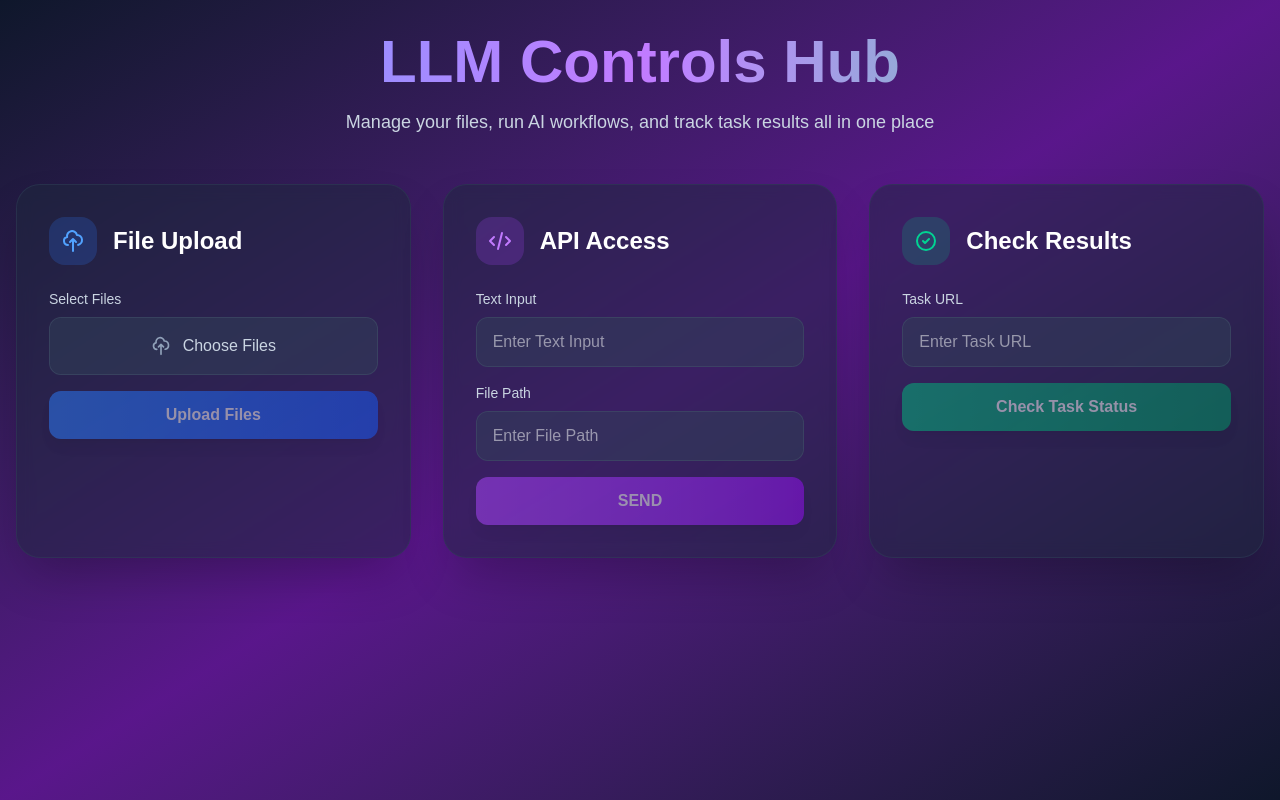
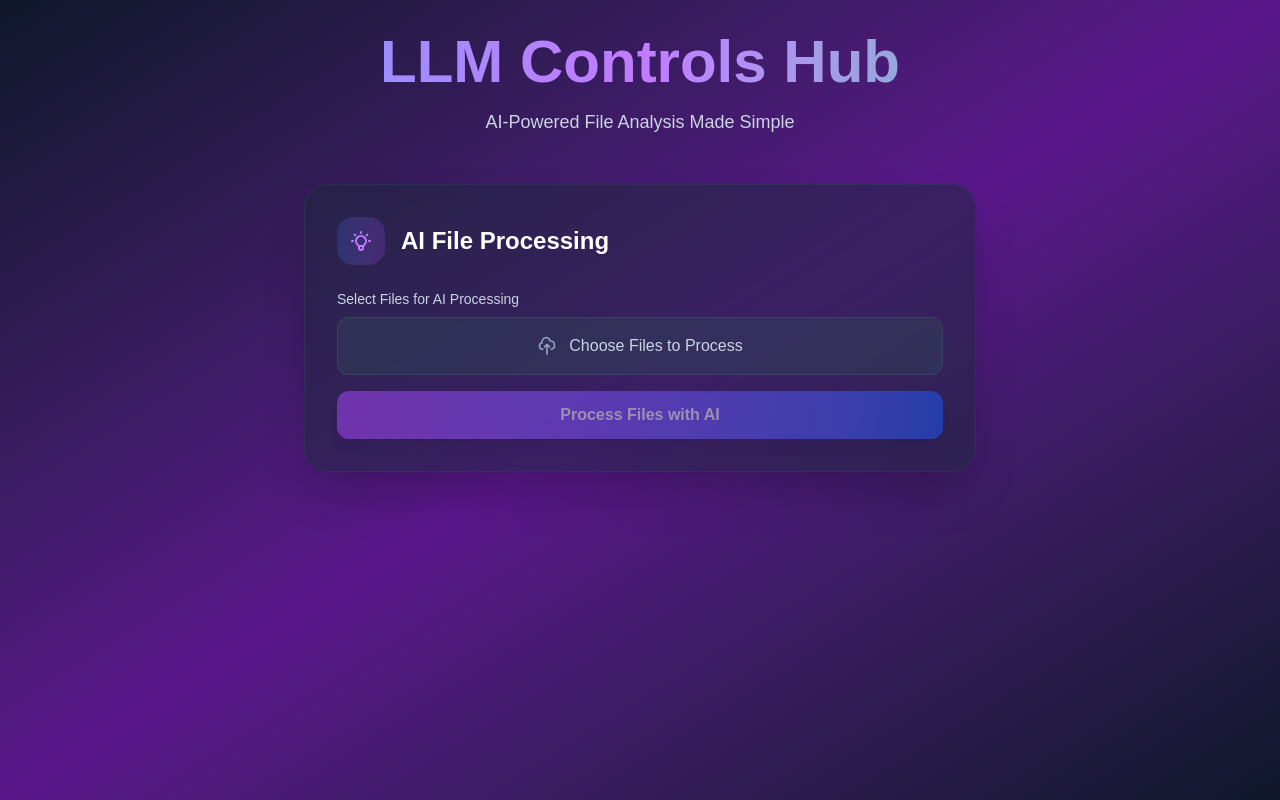
Before and after one commit to siddharth-droid/bulk-upload-ui, a Next.js app: page / in a window 1280 px wide. Built offline with nearby package versions, Linux system fonts and the light colour scheme.

Commit message:
moved to single component

```diff
--- a/app/page.tsx
+++ b/app/page.tsx
@@ -4,23 +4,8 @@ import React, { useState, useRef } from "react";
 
 export default function FileUpload() {
   const [files, setFiles] = useState<File[]>([]);
-  const [uploadResponse, setUploadResponse] = useState<string | null>(null);
-  const [apiResponse, setApiResponse] = useState<string | null>(null);
-  const [uploadLoading, setUploadLoading] = useState(false);
-  const [apiLoading, setApiLoading] = useState(false);
-
-  const [textInput, setTextInput] = useState("");
-  const [filePathInput, setFilePathInput] = useState("");
-
-  // New state for polling
-  const [taskUrl, setTaskUrl] = useState("");
-  const [taskResponse, setTaskResponse] = useState<string | null>(null);
-  const [pollingLoading, setPollingLoading] = useState(false);
-
-  // Timestamps for response ordering
-  const [uploadTimestamp, setUploadTimestamp] = useState<number>(0);
-  const [apiTimestamp, setApiTimestamp] = useState<number>(0);
-  const [taskTimestamp, setTaskTimestamp] = useState<number>(0);
+  const [aiResponse, setAiResponse] = useState<string | null>(null);
+  const [processing, setProcessing] = useState(false);
 
   // Hardcoded LLMC API key
   const LLMC_API_KEY = "sk-VxgzufVboRmdOuJe0OC7OkT6g5sDSdzPZYt__shz7Lw";
@@ -59,171 +44,82 @@ export default function FileUpload() {
   const handleSubmit = async () => {
     if (!files?.length) return;
 
+    setProcessing(true);
+    setAiResponse(null);
+
+    try {
       const formData = new FormData();
       files.forEach(file => {
         formData.append("files", file);
       });
 
-    setUploadLoading(true);
-    try {
-      const res = await fetch("/api/upload", {
+      const uploadRes = await fetch("/api/upload", {
         method: "POST",
         body: formData,
       });
 
-      const data = await res.json();
-      setUploadResponse(JSON.stringify(data, null, 2));
-      setUploadTimestamp(Date.now());
-      setFiles([]);
-      if (fileInputRef.current) {
-        fileInputRef.current.value = "";
+      if (!uploadRes.ok) {
+        throw new Error(`Upload failed with status: ${uploadRes.status}`);
       }
-    } catch (err) {
-      setUploadResponse("Upload failed. Please check the server.");
-      setUploadTimestamp(Date.now());
-    } finally {
-      setUploadLoading(false);
+
+      const uploadData = await uploadRes.json();
+
+      let filePaths = [];
+
+      if (uploadData && uploadData.file_paths) {
+        filePaths = uploadData.file_paths;
+      } else if (uploadData && uploadData.files) {
+        filePaths = uploadData.files.map((file: any) => file.path || file.file_path || file.url || file.filepath).filter(Boolean);
+      } else if (uploadData && uploadData.data) {
+        if (uploadData.data.file_paths) {
+          filePaths = uploadData.data.file_paths;
+        } else if (uploadData.data.files) {
+          filePaths = uploadData.data.files.map((file: any) => file.path || file.file_path || file.url || file.filepath).filter(Boolean);
         }
-  };
+      } else if (uploadData && Array.isArray(uploadData)) {
+        filePaths = uploadData.map((item: any) => item.path || item.file_path || item.url || item.filepath).filter(Boolean);
+      } else {
+        throw new Error(`No file paths found in upload response`);
+      }
 
-  const handleApiAccess = async () => {
-    if (!textInput || !filePathInput) return;
+      if (!filePaths || filePaths.length === 0) {
+        throw new Error(`No valid file paths received from upload`);
+      }
 
-    const payload = {
-      "TextInput-Zbf8t": {
-        value: textInput,
-        output_type: "text",
-        input_type: "text",
-      },
+      const apiPayload = {
         "File-xMtVx": {
-        file_paths: [filePathInput],
+          file_paths: filePaths,
           input_type: "file",
           output_type: "file",
         },
       };
 
-    setApiLoading(true);
-    try {
-      const res = await fetch("/api/run", {
+      const apiRes = await fetch("/api/run", {
         method: "POST",
         headers: {
           "Content-Type": "application/json",
           "x-api-key": LLMC_API_KEY,
         },
-        body: JSON.stringify(payload),
+        body: JSON.stringify(apiPayload),
       });
 
-      const data = await res.json();
-      setApiResponse(JSON.stringify(data, null, 2));
-      setApiTimestamp(Date.now());
-    } catch (err) {
-      setApiResponse("API request failed. Please check the fields or token.");
-      setApiTimestamp(Date.now());
-    } finally {
-      setApiLoading(false);
-    }
-  };
-
-  const handleTaskPolling = async () => {
-    if (!taskUrl) return;
-
-    setPollingLoading(true);
-    try {
-      const res = await fetch("/api/task", {
-        method: "POST",
-        headers: {
-          "Content-Type": "application/json",
-          "x-api-key": LLMC_API_KEY,
-        },
-        body: JSON.stringify({ task_url: taskUrl }),
-      });
-
-      const data = await res.json();
-      setTaskResponse(JSON.stringify(data, null, 2));
-      setTaskTimestamp(Date.now());
-    } catch (err) {
-      setTaskResponse("Task polling failed. Please check the URL or token.");
-      setTaskTimestamp(Date.now());
-    } finally {
-      setPollingLoading(false);
-    }
-  };
-
-  // Create sorted responses array (newest first)
-  const getSortedResponses = () => {
-    const responses = [];
-
-    if (uploadResponse) {
-      responses.push({
-        type: 'upload',
-        timestamp: uploadTimestamp,
-        content: uploadResponse,
-        title: 'Upload Response',
-        icon: 'upload',
-        color: 'blue'
-      });
+      if (!apiRes.ok) {
+        throw new Error(`AI processing failed with status: ${apiRes.status}`);
       }
 
-    if (apiResponse) {
-      responses.push({
-        type: 'api',
-        timestamp: apiTimestamp,
-        content: apiResponse,
-        title: 'API Response',
-        icon: 'chat',
-        color: 'purple'
-      });
+      const apiData = await apiRes.json();
+      setAiResponse(JSON.stringify(apiData, null, 2));
+
+      setFiles([]);
+      if (fileInputRef.current) {
+        fileInputRef.current.value = "";
       }
 
-    if (taskResponse) {
-      responses.push({
-        type: 'task',
-        timestamp: taskTimestamp,
-        content: taskResponse,
-        title: 'Task Results',
-        icon: 'check',
-        color: 'emerald'
-      });
-    }
-
-    return responses.sort((a, b) => b.timestamp - a.timestamp);
-  };
-
-  const renderResponseIcon = (iconType: string, color: string) => {
-    const colorClasses = {
-      blue: 'bg-blue-500/20 text-blue-400',
-      purple: 'bg-purple-500/20 text-purple-400',
-      emerald: 'bg-emerald-500/20 text-emerald-400'
-    };
-
-    if (iconType === 'upload') {
-      return (
-        <div className={`w-10 h-10 ${colorClasses[color as keyof typeof colorClasses]} rounded-xl flex items-center justify-center mr-4`}>
-          <svg className="w-5 h-5" fill="none" stroke="currentColor" viewBox="0 0 24 24">
-            <path strokeLinecap="round" strokeLinejoin="round" strokeWidth={2} d="M7 16a4 4 0 01-.88-7.903A5 5 0 1115.9 6L16 6a5 5 0 011 9.9M15 13l-3-3m0 0l-3 3m3-3v12" />
-          </svg>
-        </div>
-      );
-    }
-
-    if (iconType === 'chat') {
-      return (
-        <div className={`w-10 h-10 ${colorClasses[color as keyof typeof colorClasses]} rounded-xl flex items-center justify-center mr-4`}>
-          <svg className="w-5 h-5" fill="none" stroke="currentColor" viewBox="0 0 24 24">
-            <path strokeLinecap="round" strokeLinejoin="round" strokeWidth={2} d="M8 12h.01M12 12h.01M16 12h.01M21 12c0 4.418-4.03 8-9 8a9.863 9.863 0 01-4.255-.949L3 20l1.395-3.72C3.512 15.042 3 13.574 3 12c0-4.418 4.03-8 9-8s9 3.582 9 8z" />
-          </svg>
-        </div>
-      );
-    }
-
-    if (iconType === 'check') {
-      return (
-        <div className={`w-10 h-10 ${colorClasses[color as keyof typeof colorClasses]} rounded-xl flex items-center justify-center mr-4`}>
-          <svg className="w-5 h-5" fill="none" stroke="currentColor" viewBox="0 0 24 24">
-            <path strokeLinecap="round" strokeLinejoin="round" strokeWidth={2} d="M9 12l2 2 4-4m6 2a9 9 0 11-18 0 9 9 0 0118 0z" />
-          </svg>
-        </div>
-      );
+    } catch (err) {
+      const errorMessage = err instanceof Error ? err.message : 'Unknown error';
+      setAiResponse(`Processing failed: ${errorMessage}`);
+    } finally {
+      setProcessing(false);
     }
   };
 
@@ -265,27 +161,25 @@ export default function FileUpload() {
             LLM Controls Hub
           </h1>
           <p className="text-slate-300 text-lg max-w-2xl mx-auto">
-            Manage your files, run AI workflows, and track task results all in one place
+          AI-Powered File Analysis Made Simple
           </p>
         </div>
 
-        {/* Main Grid */}
-        <div className="grid md:grid-cols-3 gap-8 max-w-7xl mx-auto mb-12">
-
-          {/* Bulk File Upload */}
-          <div className="bg-slate-800/50 backdrop-blur-sm rounded-3xl shadow-2xl border border-slate-700/50 p-8 hover:shadow-blue-500/10 transition-all duration-300">
+        {/* Single AI Processing Section */}
+        <div className="max-w-2xl mx-auto mb-12">
+          <div className="bg-slate-800/50 backdrop-blur-sm rounded-3xl shadow-2xl border border-slate-700/50 p-8 hover:shadow-purple-500/10 transition-all duration-300">
             <div className="flex items-center mb-6">
-              <div className="w-12 h-12 bg-blue-500/20 rounded-2xl flex items-center justify-center mr-4">
-                <svg className="w-6 h-6 text-blue-400" fill="none" stroke="currentColor" viewBox="0 0 24 24">
-                  <path strokeLinecap="round" strokeLinejoin="round" strokeWidth={2} d="M7 16a4 4 0 01-.88-7.903A5 5 0 1115.9 6L16 6a5 5 0 011 9.9M15 13l-3-3m0 0l-3 3m3-3v12" />
+              <div className="w-12 h-12 bg-gradient-to-r from-blue-500/20 to-purple-500/20 rounded-2xl flex items-center justify-center mr-4">
+                <svg className="w-6 h-6 text-purple-400" fill="none" stroke="currentColor" viewBox="0 0 24 24">
+                  <path strokeLinecap="round" strokeLinejoin="round" strokeWidth={2} d="M9.663 17h4.673M12 3v1m6.364 1.636l-.707.707M21 12h-1M4 12H3m3.343-5.657l-.707-.707m2.828 9.9a5 5 0 117.072 0l-.548.547A3.374 3.374 0 0014 18.469V19a2 2 0 11-4 0v-.531c0-.895-.356-1.754-.988-2.386l-.548-.547z" />
                 </svg>
               </div>
-              <h2 className="text-2xl font-bold text-white">File Upload</h2>
+              <h2 className="text-2xl font-bold text-white">AI File Processing</h2>
             </div>
 
             <div className="space-y-4">
               <div>
-                <label className="block text-sm font-medium text-slate-300 mb-2">Select Files</label>
+                <label className="block text-sm font-medium text-slate-300 mb-2">Select Files for AI Processing</label>
 
                 {/* Hidden file input */}
                 <input
@@ -302,26 +196,25 @@ export default function FileUpload() {
                   type="button"
                   className="w-full py-4 px-6 bg-slate-700/50 hover:bg-slate-700/70 text-slate-300 hover:text-white rounded-xl border border-slate-600/50 hover:border-slate-500 transition-all duration-200 flex items-center justify-center space-x-3 group"
                 >
-                  <svg className="w-5 h-5 text-slate-400 group-hover:text-blue-400 transition-colors" fill="none" stroke="currentColor" viewBox="0 0 24 24">
+                  <svg className="w-5 h-5 text-slate-400 group-hover:text-purple-400 transition-colors" fill="none" stroke="currentColor" viewBox="0 0 24 24">
                     <path strokeLinecap="round" strokeLinejoin="round" strokeWidth={2} d="M7 16a4 4 0 01-.88-7.903A5 5 0 1115.9 6L16 6a5 5 0 011 9.9M15 13l-3-3m0 0l-3 3m3-3v12" />
                   </svg>
-                  <span className="font-medium">Choose Files</span>
+                  <span className="font-medium">Choose Files to Process</span>
                 </button>
 
                 {/* Custom File Count Display */}
                 {files && files.length > 0 && (
-                  <div className="mt-3 flex items-center justify-between bg-blue-500/10 border border-blue-500/20 rounded-lg p-3">
+                  <div className="mt-3 flex items-center justify-between bg-purple-500/10 border border-purple-500/20 rounded-lg p-3">
                     <div className="flex items-center space-x-2">
-                      <div className="w-8 h-8 bg-blue-500/20 rounded-lg flex items-center justify-center">
-                        <svg className="w-4 h-4 text-blue-400" fill="none" stroke="currentColor" viewBox="0 0 24 24">
+                      <div className="w-8 h-8 bg-purple-500/20 rounded-lg flex items-center justify-center">
+                        <svg className="w-4 h-4 text-purple-400" fill="none" stroke="currentColor" viewBox="0 0 24 24">
                           <path strokeLinecap="round" strokeLinejoin="round" strokeWidth={2} d="M9 12h6m-6 4h6m2 5H7a2 2 0 01-2-2V5a2 2 0 012-2h5.586a1 1 0 01.707.293l5.414 5.414a1 1 0 01.293.707V19a2 2 0 01-2 2z" />
                         </svg>
                       </div>
                       <div>
-                        <p className="text-sm font-semibold text-blue-300">
-                          {files.length} {files.length === 1 ? 'file' : 'files'} selected
+                        <p className="text-sm font-semibold text-purple-300">
+                          {files.length} {files.length === 1 ? 'file' : 'files'} ready for processing
                         </p>
-                        <p className="text-xs text-slate-400">Ready to upload • Click "Choose Files" to add more</p>
                       </div>
                     </div>
                     <button
@@ -341,138 +234,44 @@ export default function FileUpload() {
 
               <button
                 onClick={handleSubmit}
-                disabled={uploadLoading || !files || files.length === 0}
+                disabled={processing || !files || files.length === 0}
                 type="button"
-                className="w-full py-3 bg-gradient-to-r from-blue-500 to-blue-600 hover:from-blue-600 hover:to-blue-700 text-white rounded-xl transition-all duration-200 font-semibold disabled:opacity-50 disabled:cursor-not-allowed shadow-lg hover:shadow-blue-500/25"
+                className="w-full py-3 bg-gradient-to-r from-purple-500 to-blue-600 hover:from-purple-600 hover:to-blue-700 text-white rounded-xl transition-all duration-200 font-semibold disabled:opacity-50 disabled:cursor-not-allowed shadow-lg hover:shadow-purple-500/25"
               >
-                {uploadLoading ? (
+                {processing ? (
                   <span className="flex items-center justify-center">
                     <svg className="animate-spin -ml-1 mr-3 h-5 w-5 text-white" xmlns="http://www.w3.org/2000/svg" fill="none" viewBox="0 0 24 24">
                       <circle className="opacity-25" cx="12" cy="12" r="10" stroke="currentColor" strokeWidth="4"></circle>
                       <path className="opacity-75" fill="currentColor" d="M4 12a8 8 0 018-8V0C5.373 0 0 5.373 0 12h4zm2 5.291A7.962 7.962 0 014 12H0c0 3.042 1.135 5.824 3 7.938l3-2.647z"></path>
                     </svg>
-                    Uploading...
+                    Processing with AI...
                   </span>
-                ) : "Upload Files"}
-              </button>
-            </div>
-          </div>
-
-          {/* API Access Section */}
-          <div className="bg-slate-800/50 backdrop-blur-sm rounded-3xl shadow-2xl border border-slate-700/50 p-8 hover:shadow-purple-500/10 transition-all duration-300">
-            <div className="flex items-center mb-6">
-              <div className="w-12 h-12 bg-purple-500/20 rounded-2xl flex items-center justify-center mr-4">
-                <svg className="w-6 h-6 text-purple-400" fill="none" stroke="currentColor" viewBox="0 0 24 24">
-                  <path strokeLinecap="round" strokeLinejoin="round" strokeWidth={2} d="M10 20l4-16m4 4l4 4-4 4M6 16l-4-4 4-4" />
-                </svg>
-              </div>
-              <h2 className="text-2xl font-bold text-white">API Access</h2>
-            </div>
-
-            <div className="space-y-4">
-              <div>
-                <label className="block text-sm font-medium text-slate-300 mb-2">Text Input</label>
-                <input
-                  type="text"
-                  placeholder="Enter Text Input"
-                  className="w-full px-4 py-3 bg-slate-700/50 text-white rounded-xl border border-slate-600/50 focus:outline-none focus:ring-2 focus:ring-purple-500 focus:border-transparent transition-all"
-                  value={textInput}
-                  onChange={(e) => setTextInput(e.target.value)}
-                />
-              </div>
-
-              <div>
-                <label className="block text-sm font-medium text-slate-300 mb-2">File Path</label>
-                <input
-                  type="text"
-                  placeholder="Enter File Path"
-                  className="w-full px-4 py-3 bg-slate-700/50 text-white rounded-xl border border-slate-600/50 focus:outline-none focus:ring-2 focus:ring-purple-500 focus:border-transparent transition-all"
-                  value={filePathInput}
-                  onChange={(e) => setFilePathInput(e.target.value)}
-                />
-              </div>
-
-              <button
-                onClick={handleApiAccess}
-                disabled={apiLoading || !textInput || !filePathInput}
-                type="button"
-                className="w-full py-3 bg-gradient-to-r from-purple-500 to-purple-600 hover:from-purple-600 hover:to-purple-700 text-white rounded-xl transition-all duration-200 font-semibold disabled:opacity-50 disabled:cursor-not-allowed shadow-lg hover:shadow-purple-500/25"
-              >
-                {apiLoading ? (
-                  <span className="flex items-center justify-center">
-                    <svg className="animate-spin -ml-1 mr-3 h-5 w-5 text-white" xmlns="http://www.w3.org/2000/svg" fill="none" viewBox="0 0 24 24">
-                      <circle className="opacity-25" cx="12" cy="12" r="10" stroke="currentColor" strokeWidth="4"></circle>
-                      <path className="opacity-75" fill="currentColor" d="M4 12a8 8 0 018-8V0C5.373 0 0 5.373 0 12h4zm2 5.291A7.962 7.962 0 014 12H0c0 3.042 1.135 5.824 3 7.938l3-2.647z"></path>
-                    </svg>
-                    Sending...
-                  </span>
-                ) : "SEND"}
-              </button>
-            </div>
-          </div>
-
-          {/* Check Results Section */}
-          <div className="bg-slate-800/50 backdrop-blur-sm rounded-3xl shadow-2xl border border-slate-700/50 p-8 hover:shadow-emerald-500/10 transition-all duration-300">
-            <div className="flex items-center mb-6">
-              <div className="w-12 h-12 bg-emerald-500/20 rounded-2xl flex items-center justify-center mr-4">
-                <svg className="w-6 h-6 text-emerald-400" fill="none" stroke="currentColor" viewBox="0 0 24 24">
-                  <path strokeLinecap="round" strokeLinejoin="round" strokeWidth={2} d="M9 12l2 2 4-4m6 2a9 9 0 11-18 0 9 9 0 0118 0z" />
-                </svg>
-              </div>
-              <h2 className="text-2xl font-bold text-white">Check Results</h2>
-            </div>
-
-            <div className="space-y-4">
-              <div>
-                <label className="block text-sm font-medium text-slate-300 mb-2">Task URL</label>
-                <input
-                  type="text"
-                  placeholder="Enter Task URL"
-                  className="w-full px-4 py-3 bg-slate-700/50 text-white rounded-xl border border-slate-600/50 focus:outline-none focus:ring-2 focus:ring-emerald-500 focus:border-transparent transition-all"
-                  value={taskUrl}
-                  onChange={(e) => setTaskUrl(e.target.value)}
-                />
-              </div>
-
-              <button
-                onClick={handleTaskPolling}
-                disabled={pollingLoading || !taskUrl}
-                type="button"
-                className="w-full py-3 bg-gradient-to-r from-emerald-500 to-emerald-600 hover:from-emerald-600 hover:to-emerald-700 text-white rounded-xl transition-all duration-200 font-semibold disabled:opacity-50 disabled:cursor-not-allowed shadow-lg hover:shadow-emerald-500/25"
-              >
-                {pollingLoading ? (
-                  <span className="flex items-center justify-center">
-                    <svg className="animate-spin -ml-1 mr-3 h-5 w-5 text-white" xmlns="http://www.w3.org/2000/svg" fill="none" viewBox="0 0 24 24">
-                      <circle className="opacity-25" cx="12" cy="12" r="10" stroke="currentColor" strokeWidth="4"></circle>
-                      <path className="opacity-75" fill="currentColor" d="M4 12a8 8 0 018-8V0C5.373 0 0 5.373 0 12h4zm2 5.291A7.962 7.962 0 014 12H0c0 3.042 1.135 5.824 3 7.938l3-2.647z"></path>
-                    </svg>
-                    Checking...
-                  </span>
-                ) : "Check Task Status"}
+                ) : "Process Files with AI"}
               </button>
             </div>
           </div>
         </div>
 
-        {/* Response Sections - Ordered by most recent */}
-        <div className="max-w-7xl mx-auto space-y-8">
-          {getSortedResponses().map((response, index) => (
-            <div key={`${response.type}-${response.timestamp}`} className="bg-slate-800/50 backdrop-blur-sm rounded-3xl shadow-2xl border border-slate-700/50 p-8">
+        {/* AI Response Section */}
+        {aiResponse && (
+          <div className="max-w-7xl mx-auto">
+            <div className="bg-slate-800/50 backdrop-blur-sm rounded-3xl shadow-2xl border border-slate-700/50 p-8">
               <div className="flex items-center mb-6">
-                {renderResponseIcon(response.icon, response.color)}
-                <h3 className="text-xl font-bold text-white">{response.title}</h3>
-                {index === 0 && getSortedResponses().length > 1 && (
-                  <span className="ml-auto text-xs bg-green-500/20 text-green-400 px-2 py-1 rounded-full">Latest</span>
-                )}
+                <div className="w-10 h-10 bg-gradient-to-r from-purple-500/20 to-blue-500/20 rounded-xl flex items-center justify-center mr-4">
+                  <svg className="w-5 h-5 text-purple-400" fill="none" stroke="currentColor" viewBox="0 0 24 24">
+                    <path strokeLinecap="round" strokeLinejoin="round" strokeWidth={2} d="M9.663 17h4.673M12 3v1m6.364 1.636l-.707.707M21 12h-1M4 12H3m3.343-5.657l-.707-.707m2.828 9.9a5 5 0 117.072 0l-.548.547A3.374 3.374 0 0014 18.469V19a2 2 0 11-4 0v-.531c0-.895-.356-1.754-.988-2.386l-.548-.547z" />
+                  </svg>
+                </div>
+                <h3 className="text-xl font-bold text-white">AI Processing Results</h3>
               </div>
               <div className="bg-slate-900/50 rounded-2xl p-6 border border-slate-600/30">
                 <pre className="text-slate-300 text-sm overflow-x-auto whitespace-pre-wrap max-h-96 custom-scrollbar">
-                  {response.content}
+                  {aiResponse}
                 </pre>
               </div>
             </div>
-          ))}
           </div>
+        )}
       </div>
     </div>
   );
```
Also changed, not shown: app/api/run/route.ts (+13 -2 lines), app/api/upload/route.ts (+12 -1 lines). Lines whose indentation alone changed are shown as unchanged.
